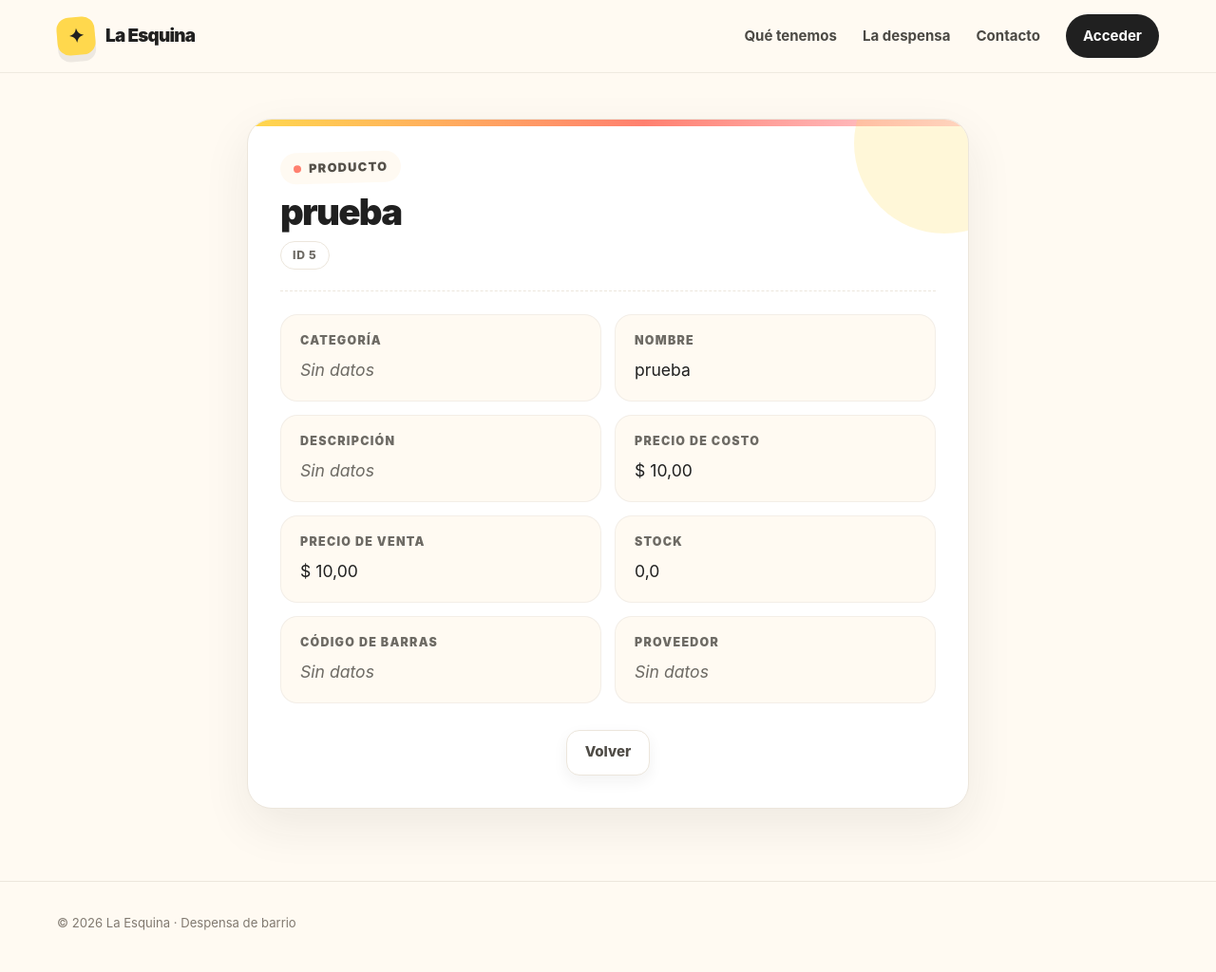
After one commit to esthorace/87744-django, a Django app: page /ventas/producto/detail/5 in a window 1280 px wide. The commit adds this page. Shown: the whole page at 95% size. Run offline with Django 5.2, Linux system fonts and the light colour scheme; data comes from the database, SQL or seed files in the repository.

Commit message:
feat: se usa app humanize y se aplica vbf para producto -> detail

```diff
--- a/src/config/settings.py
+++ b/src/config/settings.py
@@ -37,6 +37,7 @@ INSTALLED_APPS = [
     "django.contrib.sessions",
     "django.contrib.messages",
     "django.contrib.staticfiles",
+    "django.contrib.humanize",  # se usó en producto_detail.html
     "prueba",
     "core",
     "ventas",
--- /dev/null
+++ b/src/ventas/templates/ventas/producto_detail.html
@@ -0,0 +1,78 @@
+{% extends "core/base.html" %}
+
+{% load humanize %}
+{% load static %}
+
+{% block styles %}
+    <link rel="stylesheet" href="{% static 'core/css/detail.css' %}" />
+{% endblock styles %}
+
+{% block content %}
+    <div class="container section">
+        <div class="detail-card">
+            <header class="detail-head">
+                <span class="detail-kicker">Producto</span>
+                <h1 class="detail-title">{{ producto.nombre }}</h1>
+                <span class="detail-id">ID {{ producto.pk }}</span>
+            </header>
+            <dl class="detail-fields">
+                <div class="detail-field">
+                    <dt class="detail-label">Categoría</dt>
+                    <dd class="detail-value
+                               {% if not producto.categoria.nombre %}detail-value--empty{% endif %}">
+                        {{ producto.categoria.nombre|default:"Sin datos" }}
+                    </dd>
+                </div>
+                <div class="detail-field">
+                    <dt class="detail-label">Nombre</dt>
+                    <dd class="detail-value">
+                        {{ producto.nombre }}
+                    </dd>
+                </div>
+                <div class="detail-field">
+                    <dt class="detail-label">Descripción</dt>
+                    <dd class="detail-value
+                               {% if not producto.descripcion %}detail-value--empty{% endif %}">
+                        {{ producto.descripcion|default:"Sin datos"|linebreaksbr }}
+                    </dd>
+                </div>
+                <div class="detail-field">
+                    <dt class="detail-label">Precio de costo</dt>
+                    <dd class="detail-value">
+                        $ {{ producto.precio_costo|intcomma }}
+                    </dd>
+                </div>
+                <div class="detail-field">
+                    <dt class="detail-label">Precio de venta</dt>
+                    <dd class="detail-value">
+                        $ {{ producto.precio_costo|intcomma }}
+                    </dd>
+                </div>
+                <div class="detail-field">
+                    <dt class="detail-label">Stock</dt>
+                    <dd class="detail-value">
+                        {{ producto.stock|intcomma }}
+                    </dd>
+                </div>
+                <div class="detail-field">
+                    <dt class="detail-label">Código de barras</dt>
+                    <dd class="detail-value
+                               {% if not producto.codigo_barras %}detail-value--empty{% endif %}">
+                        {{ producto.codigo_barras|default:"Sin datos" }}
+                    </dd>
+                </div>
+                <div class="detail-field">
+                    <dt class="detail-label">Proveedor</dt>
+                    <dd class="detail-value
+                               {% if not producto.proveedor.nombre %}detail-value--empty{% endif %}">
+                        {{ producto.proveedor.nombre|default:"Sin datos" }}
+                    </dd>
+                </div>
+            </dl>
+            <div class="page-actions detail-actions">
+                <a class="button button-secondary"
+                   href="{% url 'ventas:producto_list' %}">Volver</a>
+            </div>
+        </div>
+    </div>
+{% endblock content %}
--- a/src/ventas/templates/ventas/producto_list.html
+++ b/src/ventas/templates/ventas/producto_list.html
@@ -23,9 +23,10 @@
             <tbody>
                 {% for producto in object_list %}
                     <tr>
-                        <td>{{ producto.pk }} - {{ producto.nombre }}</td>
+                        <td>{{ producto.nombre }}</td>
                         <td class="table-actions">
-                            <a class="table-action table-action--view" href="#">Ver</a>
+                            <a class="table-action table-action--view"
+                               href="{% url 'ventas:producto_detail' producto.pk %}">Ver</a>
                             <a class="table-action table-action--edit" href="#">Editar</a>
                             <a class="table-action table-action--danger" href="#">Eliminar</a>
                         </td>
--- a/src/ventas/urls.py
+++ b/src/ventas/urls.py
@@ -19,7 +19,7 @@ urlpatterns += [
 urlpatterns += [
     path("producto/", views.ProductoList.as_view(), name="producto_list"),
     path("producto/create/", views.ProductoCreate.as_view(), name="producto_create"),
-    # path("producto/detail/<int:pk>", views.producto_detail, name="producto_detail"),
+    path("producto/detail/<int:pk>", views.ProductoDetail.as_view(), name="producto_detail"),
     # path("producto/update/<int:pk>", views.producto_update, name="producto_update"),
     # path("producto/delete/<int:pk>", views.producto_delete, name="producto_delete"),
 ]
--- a/src/ventas/views.py
+++ b/src/ventas/views.py
@@ -24,13 +24,15 @@ class ProductoList(ListView):
 
 
 def categoria_create(request: HttpRequest) -> HttpResponse:
-    if request.method == "GET":
-        form = CategoriaForm()
+
     if request.method == "POST":
         form = CategoriaForm(request.POST)
         if form.is_valid():
             form.save()
             return redirect("ventas:categoria_list")
+    else:
+        # ejecuta request de tipo GET y cualquier otro tipo
+        form = CategoriaForm()
 
     return render(request, "ventas/categoria_form.html", {"form": form})
 
@@ -52,17 +54,22 @@ def categoria_detail(request: HttpRequest, pk: int) -> HttpResponse:
     return render(request, "ventas/categoria_detail.html", {"categoria": categoria})
 
 
+class ProductoDetail(DetailView):
+    model = Producto
+    context_object_name = "producto"
+    # template_name = "ventas/producto_detail.html"
+
+
 def categoria_update(request: HttpRequest, pk: int) -> HttpResponse:
     categoria = get_object_or_404(Categoria, pk=pk)
 
-    if request.method == "GET":
-        form = CategoriaForm(instance=categoria)
     if request.method == "POST":
         form = CategoriaForm(request.POST, instance=categoria)
         if form.is_valid():
             form.save()
             return redirect("ventas:categoria_list")
-
+    else:
+        form = CategoriaForm(instance=categoria)
     return render(request, "ventas/categoria_form.html", {"form": form})
 
 
```
